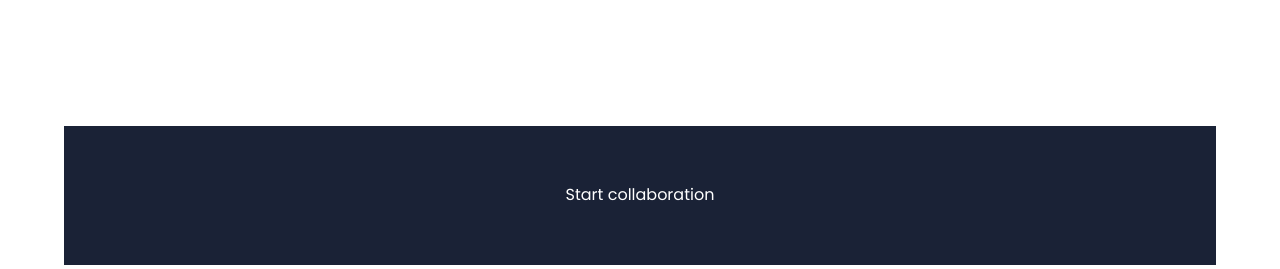
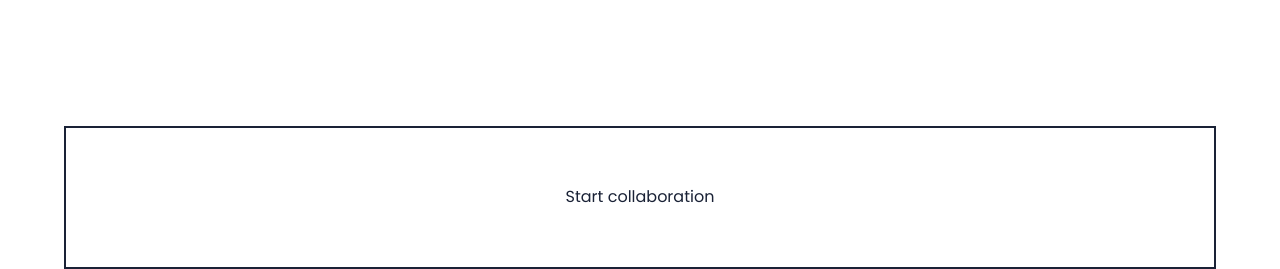
Before and after one commit to Adetunbosun/My-portfolio, a website: page index.html in a window 1280 px wide. In both pictures the pointer is over the button "Start collaboration". Shown: the part 545-814 px from the top of the page. Drawn offline with nearby package versions, Linux system fonts and the light colour scheme.

Commit message:
Add button interactions

```diff
--- a/styles.css
+++ b/styles.css
@@ -58,3 +58,10 @@ body {
   width: 100%;
   margin-top: 10%;
 }
+
+.button:hover,
+.button:active {
+  background: #fff;
+  color: #1a2236;
+  border: 2px solid #1a2236;
+}
```
